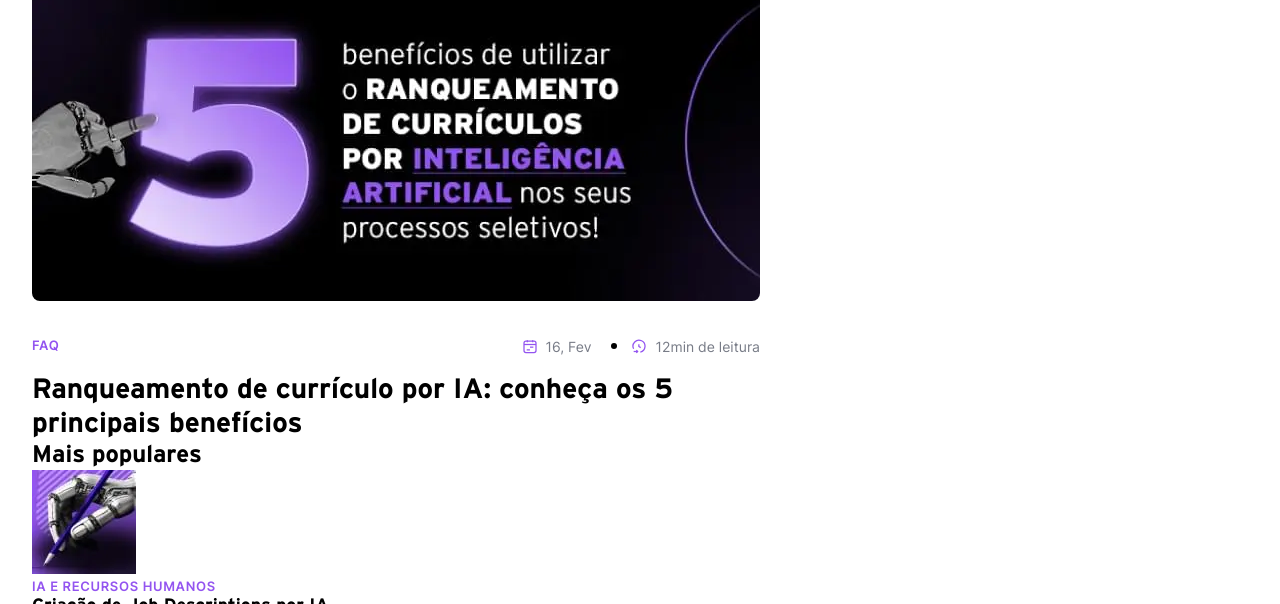
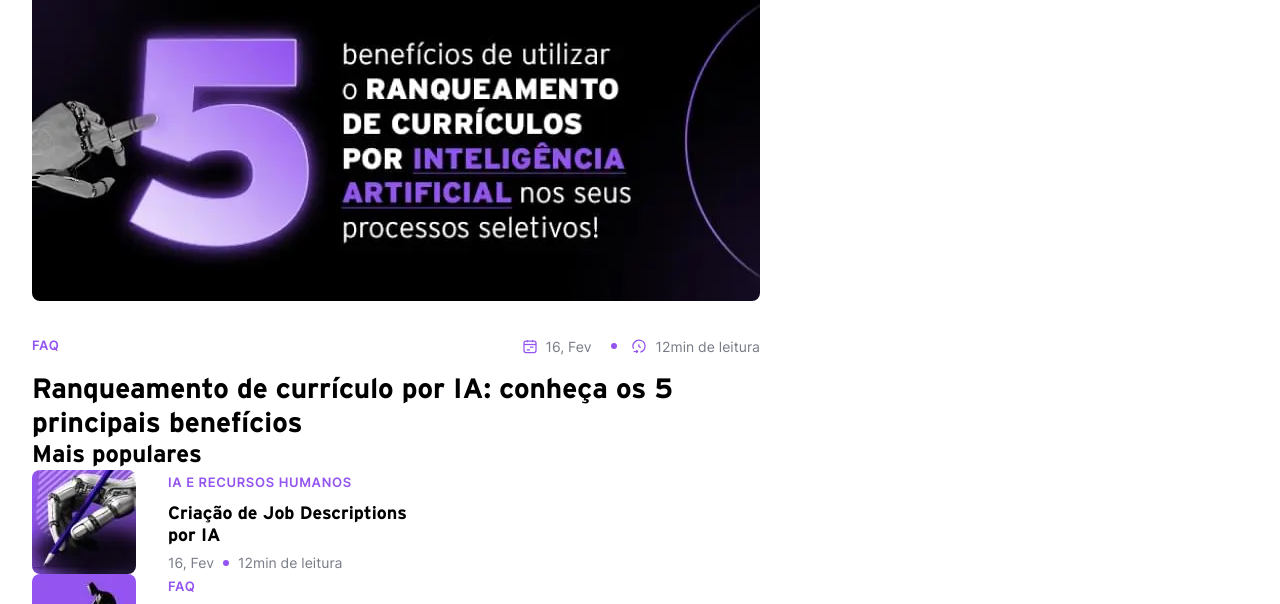
Before and after one commit to luuizz/blog-rankdone, a website: page index.html in a window 1280 px wide. Shown: the part 152-756 px from the top of the page. Drawn offline with nearby package versions, Linux system fonts and the light colour scheme; files that its build step writes are made by us from their sources; files whose address does not match are found by name.

Commit message:
style new component and add new variables

```diff
--- a/scss/_patterns.scss
+++ b/scss/_patterns.scss
@@ -11,7 +11,7 @@
       border: 1px solid var(--purple-500);
       border-radius: 0.4rem 0 0 0.4rem;
       padding: 0 1.6rem;
-      color: #fff;
+      color: var(--black);
       font-family: var(--font-title);
       transition: border 0.3s ease;
       &::placeholder {
@@ -87,7 +87,7 @@
                 content: "";
                 width: 0.6rem;
                 height: 0.6rem;
-                background-color: var(--black);
+                background-color: var(--purple-500);
                 position: absolute;
                 border-radius: 50%;
                 left: -20px;
@@ -129,6 +129,83 @@
     }
   }
 
+  .card-post-xs {
+    display: flex;
+    align-items: center;
+    width: 100%;
+    max-width: 38.4rem;
+    height: 10.4rem;
+    &:hover {
+      .image {
+        img {
+          transform: scale(1.05);
+        }
+      }
+      .info {
+        h6 {
+          color: var(--black);
+        }
+      }
+    }
+    .image {
+      width: 10.4rem;
+      height: 10.4rem;
+      border-radius: 0.8rem;
+      overflow: hidden;
+      img {
+        width: 100%;
+        height: 100%;
+        object-fit: cover;
+        transition: transform 0.3s ease;
+      }
+    }
+    .info {
+      flex: 1;
+      margin-left: 3.2rem;
+      h6 {
+        margin-top: 1.2rem;
+        margin-bottom: 0.5rem;
+        transition: color 0.3s ease;
+      }
+      ul {
+        display: flex;
+        align-items: center;
+        list-style-type: none;
+        li {
+          position: relative;
+          display: flex;
+          align-items: center;
+
+          &:not(:first-child) {
+            margin-left: 2.4rem;
+            &:after {
+              content: "";
+              width: 0.6rem;
+              height: 0.6rem;
+              background-color: var(--purple-500);
+              position: absolute;
+              border-radius: 50%;
+              left: -15px;
+            }
+          }
+          span {
+            font-weight: 400;
+            font-size: 1.4rem;
+            line-height: 150%;
+            color: var(--gray-600);
+          }
+        }
+      }
+    }
+    @media (max-width: 768px) {
+      max-width: 100%;
+      justify-content: center;
+      .info {
+        flex: initial;
+      }
+    }
+  }
+
 
   .category {
     font-weight: 600;
```
